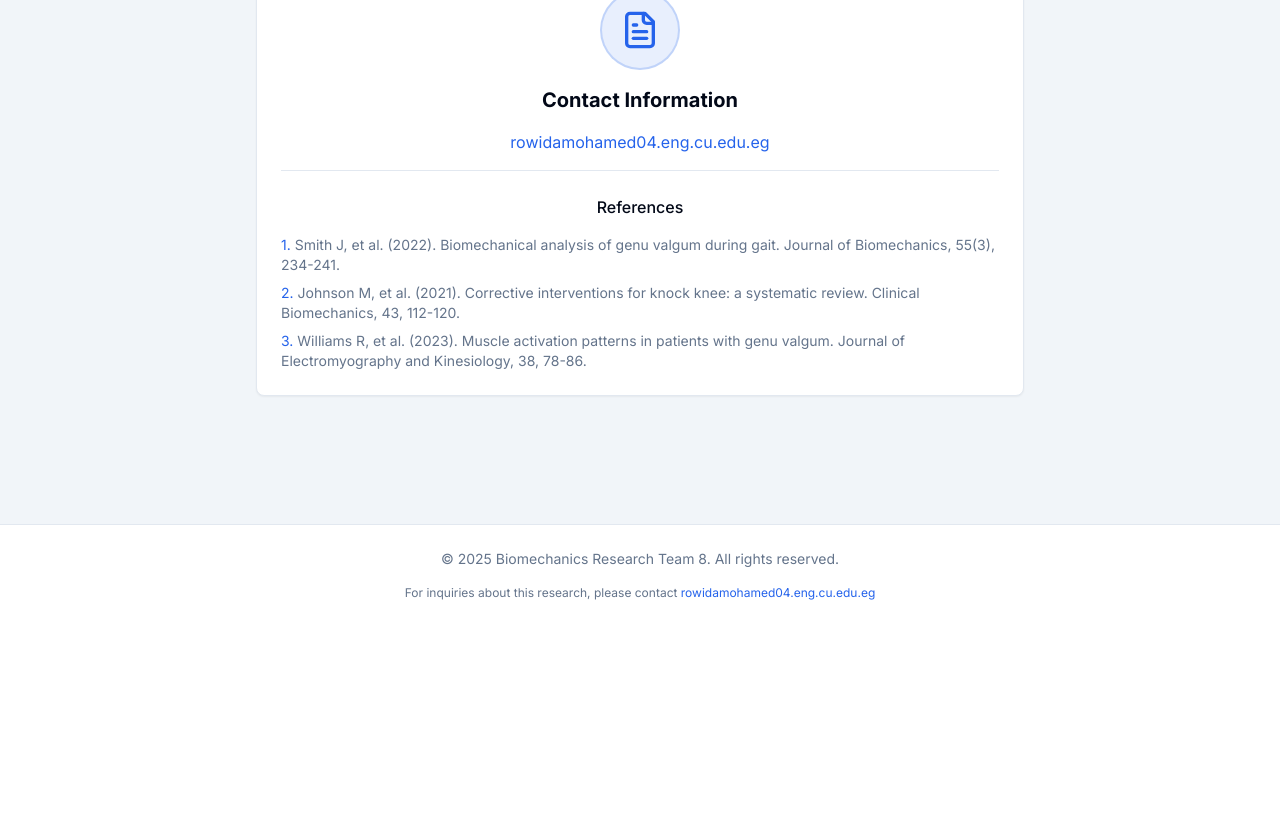
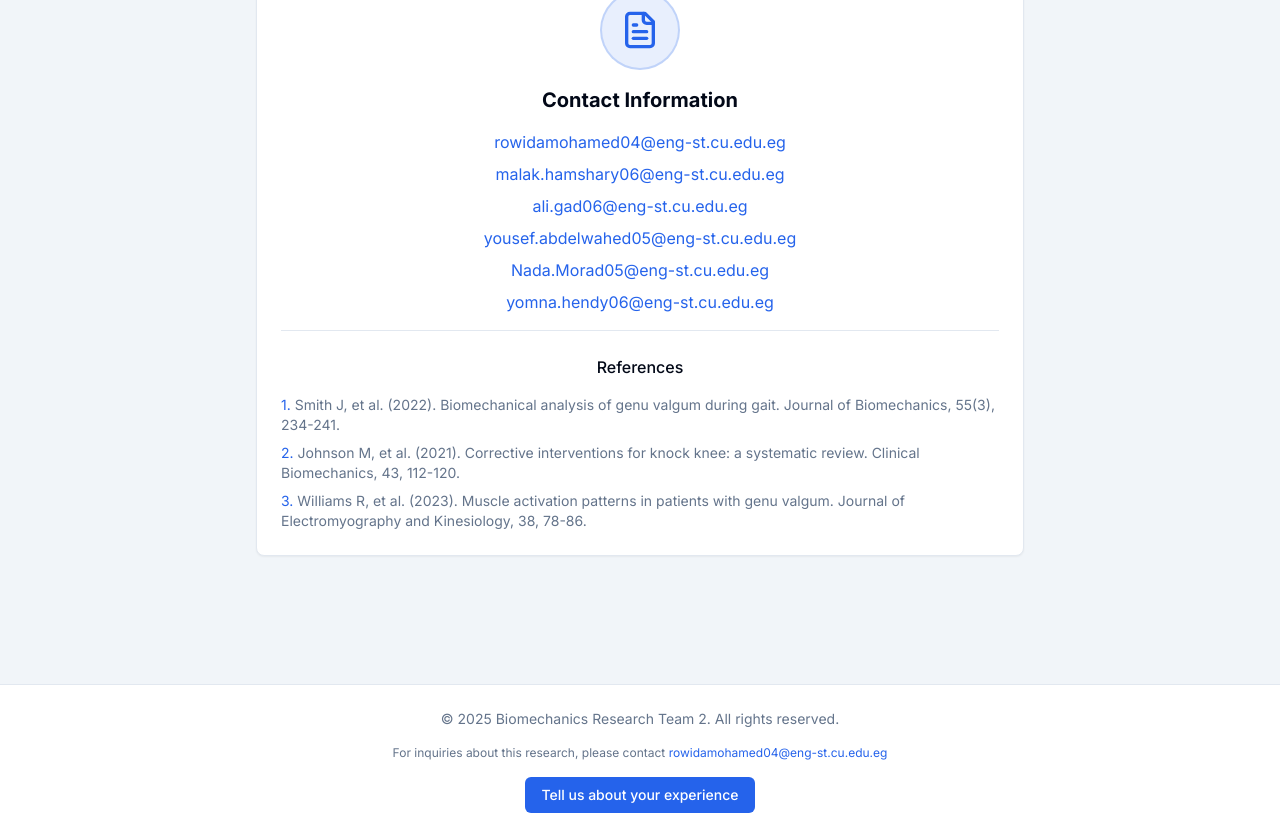
Before and after one commit to rowida117/knockknee, a Next.js app: page / in a window 1280 px wide. Shown: the part 8280-9117 px from the top of the page. Before the commit the page ends 8905 px from the top, so only its background shows below. Built offline with nearby package versions, Linux system fonts and the light colour scheme.

Commit message:
PUSH changers in the contact are and adding a button for questionnaire

```diff
--- a/app/page.tsx
+++ b/app/page.tsx
@@ -577,7 +577,7 @@ export default function Home() {
 
               <Card>
                 <CardHeader>
-                  <CardTitle>Team 8</CardTitle>
+                  <CardTitle>Team 2</CardTitle>
                   <CardDescription>Biomechanics Research Group</CardDescription>
                 </CardHeader>
                 <CardContent className="space-y-4">
@@ -588,9 +588,24 @@ export default function Home() {
                     <h3 className="text-xl font-bold">Contact Information</h3>
                   </div>
 
-                  <div className="flex items-center justify-center gap-2 mt-4">
-                    <a href="mailto:rowidamohamed04.eng.cu.edu.eg" className="text-primary hover:underline">
-                      rowidamohamed04.eng.cu.edu.eg
+                  <div className="flex flex-col items-center justify-center gap-2 mt-4">
+                    <a href="mailto:rowidamohamed04@eng-st.cu.edu.eg" className="text-primary hover:underline">
+                      rowidamohamed04@eng-st.cu.edu.eg
+                    </a>
+                    <a href="mailto:malak.hamshary06@eng-st.cu.edu.eg" className="text-primary hover:underline">
+                      malak.hamshary06@eng-st.cu.edu.eg
+                    </a>
+                    <a href="mailto:ali.gad06@eng-st.cu.edu.eg" className="text-primary hover:underline">
+                      ali.gad06@eng-st.cu.edu.eg
+                    </a>
+                    <a href="mailto:yousef.abdelwahed05@eng-st.cu.edu.eg" className="text-primary hover:underline">
+                      yousef.abdelwahed05@eng-st.cu.edu.eg
+                    </a>
+                    <a href="mailto:Nada.Morad05@eng-st.cu.edu.eg" className="text-primary hover:underline">
+                      Nada.Morad05@eng-st.cu.edu.eg
+                    </a>
+                    <a href="mailto:yomna.hendy06@eng-st.cu.edu.eg" className="text-primary hover:underline">
+                      yomna.hendy06@eng-st.cu.edu.eg
                     </a>
                   </div>
 
@@ -620,14 +635,23 @@ export default function Home() {
       <footer className="w-full border-t py-6">
         <div className="container flex flex-col items-center justify-center gap-4 px-4 md:px-6 text-center">
           <p className="text-sm text-muted-foreground">
-            © {new Date().getFullYear()} Biomechanics Research Team 8. All rights reserved.
+            © {new Date().getFullYear()} Biomechanics Research Team 2. All rights reserved.
           </p>
           <p className="text-xs text-muted-foreground">
             For inquiries about this research, please contact{" "}
             <a href="mailto:rowidamohamed04.eng.cu.edu.eg" className="text-primary hover:underline">
-              rowidamohamed04.eng.cu.edu.eg
+              rowidamohamed04@eng-st.cu.edu.eg
+
             </a>
           </p>
+          <a
+            href="https://forms.gle/jSar9GLLEFetu8rM8"
+            target="_blank"
+            rel="noopener noreferrer"
+            className="inline-flex items-center justify-center px-4 py-2 text-sm font-medium text-white bg-primary hover:bg-primary-dark rounded-md transition-colors duration-300"
+          >
+            Tell us about your experience
+          </a>
         </div>
       </footer>
     </div>
```
